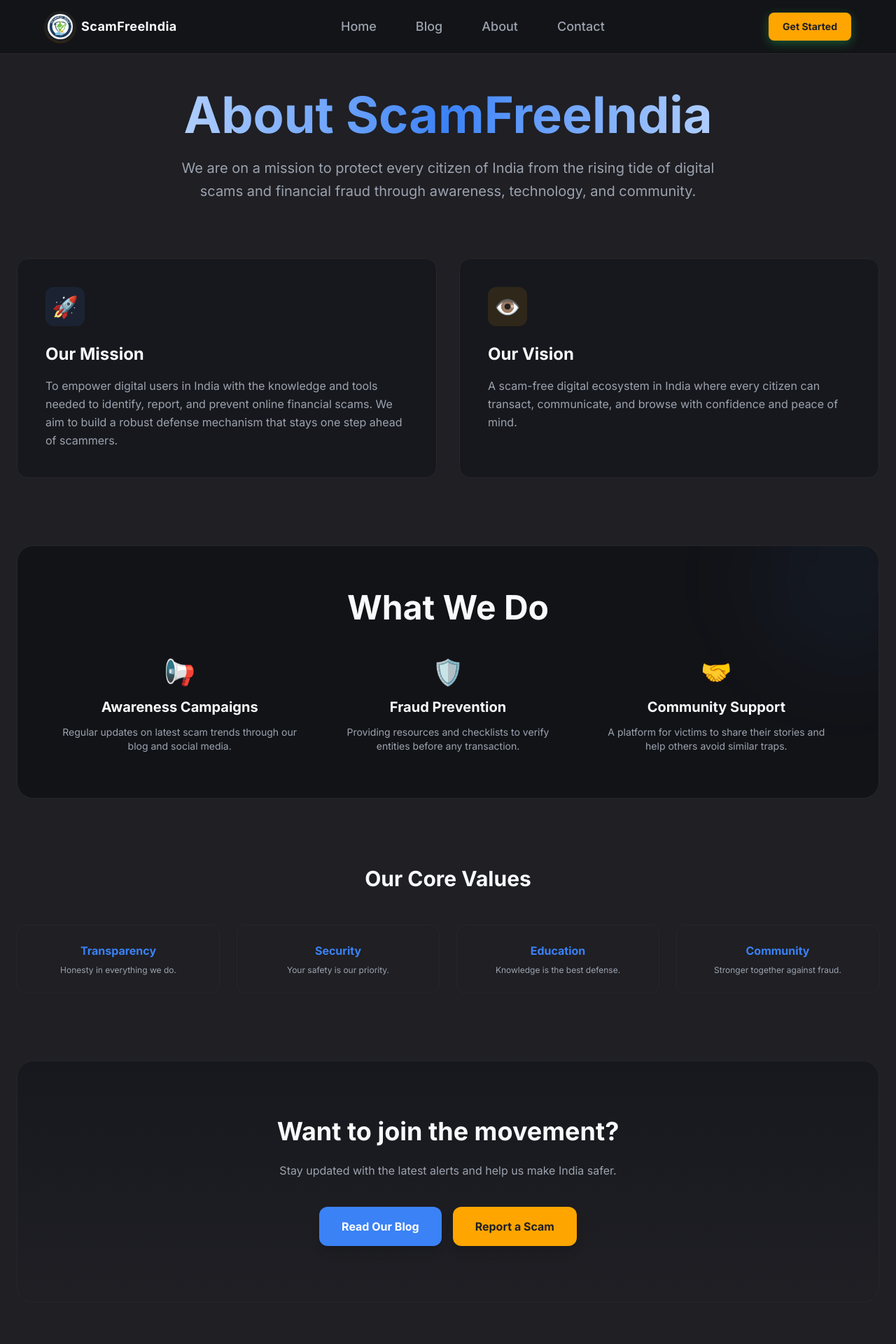
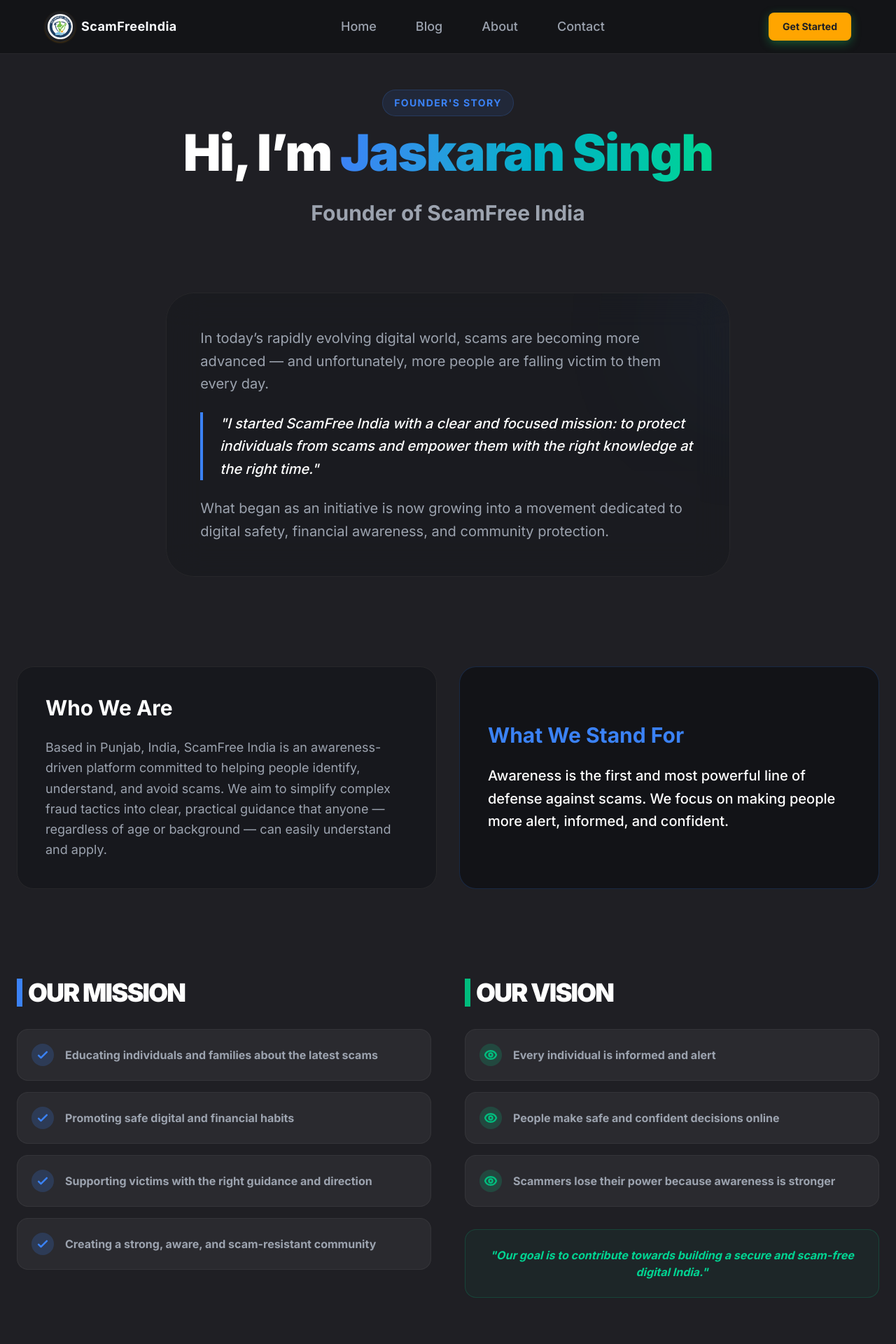
Before and after one commit to scamfreeindia-sfi/scamfreeindia, a Next.js app: page /about in a window 1280 px wide. Shown: the top 1920 px of the page at 70% size. Built offline with nearby package versions, Linux system fonts and the light colour scheme.

Commit message:
Add a new About Us page detailing the founder's story, mission, and vision for ScamFreeIndia.

```diff
--- a/app/about/page.tsx
+++ b/app/about/page.tsx
@@ -2,107 +2,163 @@
 import Header from '../components/Header';
 import Footer from '../components/Footer';
 import { Metadata } from 'next';
+import Image from 'next/image';
 
 export const metadata: Metadata = {
-    title: "About Us | Our Mission for a Scam-Free India",
-    description: "Learn about ScamFreeIndia's mission to protect Indian citizens from online fraud. Our vision is a secure digital ecosystem through awareness and expert guidance.",
+    title: "About Jaskaran Singh & ScamFreeIndia | Our Mission",
+    description: "Meet Jaskaran Singh, founder of ScamFreeIndia. Discover our mission to protect Indian citizens from scams through awareness, education, and community support.",
 };
 
 export default function AboutPage() {
     return (
-        <main className="min-h-screen bg-brand-bg text-brand-primary flex flex-col">
+        <main className="min-h-screen bg-brand-bg text-brand-primary flex flex-col selection:bg-brand-blue/30">
             <Header />
 
-            <div className="flex-grow pt-32 pb-20 px-6 max-w-7xl mx-auto">
-                {/* Hero Section */}
-                <div className="text-center mb-20 animate-slide-up">
-                    <h1 className="text-5xl md:text-7xl font-bold mb-6 bg-gradient-to-r from-brand-primary via-brand-blue to-brand-primary bg-clip-text text-transparent">
-                        About ScamFreeIndia
+            <div className="flex-grow pt-32 pb-20">
+                <div className="max-w-7xl mx-auto px-6">
+                    {/* Hero / Founder Section */}
+                    <div className="grid lg:grid-cols-12 gap-12 items-center mb-32">
+                        <div className="lg:col-span-12 text-center space-y-8 animate-slide-up">
+                            <div className="inline-flex items-center gap-2 px-4 py-2 rounded-full bg-brand-blue/10 border border-brand-blue/20 text-brand-blue text-sm font-bold uppercase tracking-widest mb-4">
+                                Founder's Story
+                            </div>
+                            <h1 className="text-5xl md:text-7xl font-black tracking-tight leading-none text-white">
+                                Hi, I’m <span className="text-transparent bg-clip-text bg-gradient-to-r from-brand-blue to-emerald-400">Jaskaran Singh</span>
                             </h1>
-                    <p className="text-brand-secondary text-lg md:text-xl max-w-3xl mx-auto leading-relaxed">
-                        We are on a mission to protect every citizen of India from the rising tide of digital scams and financial fraud through awareness, technology, and community.
+                            <p className="text-2xl md:text-3xl font-bold text-brand-secondary">
+                                Founder of ScamFree India
                             </p>
                         </div>
 
-                {/* Mission & Vision */}
-                <div className="grid md:grid-cols-2 gap-8 mb-24">
-                    <div className="bg-brand-card p-10 rounded-2xl border border-brand-border hover:border-brand-blue/30 transition-all group">
-                        <div className="w-14 h-14 bg-brand-blue/10 rounded-xl flex items-center justify-center mb-6 group-hover:scale-110 transition-transform">
-                            <span className="text-3xl">🚀</span>
-                        </div>
-                        <h2 className="text-2xl font-bold mb-4">Our Mission</h2>
-                        <p className="text-brand-secondary leading-relaxed">
-                            To empower digital users in India with the knowledge and tools needed to identify, report, and prevent online financial scams. We aim to build a robust defense mechanism that stays one step ahead of scammers.
+                        <div className="lg:col-span-8 lg:col-start-3 mt-12">
+                            <div className="bg-brand-card/50 backdrop-blur-xl border border-brand-border p-8 md:p-12 rounded-[2.5rem] relative overflow-hidden group">
+                                <div className="absolute top-0 right-0 w-64 h-64 bg-brand-blue opacity-5 blur-[100px] -mr-40 -mt-20"></div>
+                                <div className="relative z-10 space-y-6 text-lg md:text-xl text-brand-secondary leading-relaxed">
+                                    <p>
+                                        In today’s rapidly evolving digital world, scams are becoming more advanced — and unfortunately, more people are falling victim to them every day.
                                     </p>
-                    </div>
-
-                    <div className="bg-brand-card p-10 rounded-2xl border border-brand-border hover:border-brand-green/30 transition-all group">
-                        <div className="w-14 h-14 bg-brand-green/10 rounded-xl flex items-center justify-center mb-6 group-hover:scale-110 transition-transform">
-                            <span className="text-3xl">👁️</span>
-                        </div>
-                        <h2 className="text-2xl font-bold mb-4">Our Vision</h2>
-                        <p className="text-brand-secondary leading-relaxed">
-                            A scam-free digital ecosystem in India where every citizen can transact, communicate, and browse with confidence and peace of mind.
+                                    <p className="border-l-4 border-brand-blue pl-6 italic text-white font-medium">
+                                        "I started ScamFree India with a clear and focused mission: to protect individuals from scams and empower them with the right knowledge at the right time."
                                     </p>
-                    </div>
-                </div>
-
-                {/* What We Do */}
-                <div className="bg-brand-section rounded-3xl p-8 md:p-16 border border-brand-border mb-24 relative overflow-hidden">
-                    <div className="absolute top-0 right-0 w-64 h-64 bg-brand-blue/5 blur-3xl rounded-full -mr-20 -mt-20"></div>
-                    <div className="relative z-10">
-                        <h2 className="text-3xl md:text-5xl font-bold mb-12 text-center">What We Do</h2>
-                        <div className="grid md:grid-cols-3 gap-12">
-                            <div className="text-center">
-                                <div className="text-4xl mb-4">📢</div>
-                                <h3 className="text-xl font-bold mb-3">Awareness Campaigns</h3>
-                                <p className="text-brand-secondary text-sm">Regular updates on latest scam trends through our blog and social media.</p>
-                            </div>
-                            <div className="text-center">
-                                <div className="text-4xl mb-4">🛡️</div>
-                                <h3 className="text-xl font-bold mb-3">Fraud Prevention</h3>
-                                <p className="text-brand-secondary text-sm">Providing resources and checklists to verify entities before any transaction.</p>
-                            </div>
-                            <div className="text-center">
-                                <div className="text-4xl mb-4">🤝</div>
-                                <h3 className="text-xl font-bold mb-3">Community Support</h3>
-                                <p className="text-brand-secondary text-sm">A platform for victims to share their stories and help others avoid similar traps.</p>
+                                    <p>
+                                        What began as an initiative is now growing into a movement dedicated to digital safety, financial awareness, and community protection.
+                                    </p>
                                 </div>
                             </div>
                         </div>
                     </div>
 
-                {/* Values */}
-                <div className="mb-24">
-                    <h2 className="text-3xl font-bold mb-12 text-center">Our Core Values</h2>
-                    <div className="grid grid-cols-2 md:grid-cols-4 gap-6">
+                    {/* Who We Are & Values */}
+                    <div className="grid md:grid-cols-2 gap-8 mb-32">
+                        <div className="bg-brand-card p-10 rounded-3xl border border-brand-border hover:border-brand-blue/30 transition-all">
+                            <h2 className="text-3xl font-bold mb-6 text-white">Who We Are</h2>
+                            <p className="text-brand-secondary leading-relaxed text-lg">
+                                Based in Punjab, India, ScamFree India is an awareness-driven platform committed to helping people identify, understand, and avoid scams. We aim to simplify complex fraud tactics into clear, practical guidance that anyone — regardless of age or background — can easily understand and apply.
+                            </p>
+                        </div>
+                        <div className="bg-brand-section p-10 rounded-3xl border border-brand-blue/20 flex flex-col justify-center">
+                            <h2 className="text-3xl font-bold mb-6 text-brand-blue">What We Stand For</h2>
+                            <p className="text-xl font-medium text-white leading-relaxed">
+                                Awareness is the first and most powerful line of defense against scams. We focus on making people more alert, informed, and confident.
+                            </p>
+                        </div>
+                    </div>
+
+                    {/* Mission & Vision Grid */}
+                    <div className="grid lg:grid-cols-2 gap-12 mb-32">
+                        {/* Our Mission */}
+                        <div className="space-y-8">
+                            <h2 className="text-4xl font-black tracking-tighter uppercase text-white px-2 border-l-8 border-brand-blue">Our Mission</h2>
+                            <div className="grid gap-4">
                                 {[
-                            { title: "Transparency", desc: "Honesty in everything we do." },
-                            { title: "Security", desc: "Your safety is our priority." },
-                            { title: "Education", desc: "Knowledge is the best defense." },
-                            { title: "Community", desc: "Stronger together against fraud." }
-                        ].map((value, i) => (
-                            <div key={i} className="bg-brand-bg border border-brand-border p-6 rounded-xl text-center">
-                                <h4 className="font-bold text-brand-blue mb-2">{value.title}</h4>
-                                <p className="text-brand-secondary text-xs">{value.desc}</p>
+                                    "Educating individuals and families about the latest scams",
+                                    "Promoting safe digital and financial habits",
+                                    "Supporting victims with the right guidance and direction",
+                                    "Creating a strong, aware, and scam-resistant community"
+                                ].map((item, i) => (
+                                    <div key={i} className="flex items-center gap-4 bg-white/5 p-5 rounded-2xl border border-white/5 hover:border-brand-blue/20 transition-all">
+                                        <div className="w-8 h-8 rounded-full bg-brand-blue/20 flex items-center justify-center shrink-0 text-brand-blue">
+                                            <svg className="w-5 h-5" fill="none" viewBox="0 0 24 24" stroke="currentColor">
+                                                <path strokeLinecap="round" strokeLinejoin="round" strokeWidth={3} d="M5 13l4 4L19 7" />
+                                            </svg>
+                                        </div>
+                                        <span className="font-bold text-brand-secondary">{item}</span>
+                                    </div>
+                                ))}
+                            </div>
+                        </div>
+
+                        {/* Our Vision */}
+                        <div className="space-y-8">
+                            <h2 className="text-4xl font-black tracking-tighter uppercase text-white px-2 border-l-8 border-emerald-500">Our Vision</h2>
+                            <div className="grid gap-4">
+                                {[
+                                    "Every individual is informed and alert",
+                                    "People make safe and confident decisions online",
+                                    "Scammers lose their power because awareness is stronger"
+                                ].map((item, i) => (
+                                    <div key={i} className="flex items-center gap-4 bg-white/5 p-5 rounded-2xl border border-white/5 hover:border-emerald-500/20 transition-all">
+                                        <div className="w-8 h-8 rounded-full bg-emerald-500/20 flex items-center justify-center shrink-0 text-emerald-500">
+                                            <svg className="w-5 h-5" fill="none" viewBox="0 0 24 24" stroke="currentColor">
+                                                <path strokeLinecap="round" strokeLinejoin="round" strokeWidth={3} d="M15 12a3 3 0 11-6 0 3 3 0 016 0z" />
+                                                <path strokeLinecap="round" strokeLinejoin="round" strokeWidth={3} d="M2.458 12C3.732 7.943 7.523 5 12 5c4.478 0 8.268 2.943 9.542 7-1.274 4.057-5.064 7-9.542 7-4.477 0-8.268-2.943-9.542-7z" />
+                                            </svg>
+                                        </div>
+                                        <span className="font-bold text-brand-secondary">{item}</span>
+                                    </div>
+                                ))}
+                                <div className="mt-4 p-6 bg-emerald-500/5 border border-emerald-500/20 rounded-2xl">
+                                    <p className="text-emerald-400 font-bold italic text-center">
+                                        "Our goal is to contribute towards building a secure and scam-free digital India."
+                                    </p>
+                                </div>
+                            </div>
+                        </div>
+                    </div>
+
+                    {/* Why ScamFree India */}
+                    <div className="bg-brand-section border border-brand-border rounded-[3rem] p-12 md:p-20 relative overflow-hidden mb-32 text-center">
+                        <div className="absolute top-1/2 left-1/2 -translate-x-1/2 -translate-y-1/2 w-full h-full bg-brand-blue/5 blur-[120px]"></div>
+                        <h2 className="text-4xl md:text-5xl font-black mb-16 relative z-10">Why ScamFree India?</h2>
+                        <div className="grid md:grid-cols-2 lg:grid-cols-4 gap-8 relative z-10">
+                            {[
+                                "Trusted and reliable guidance",
+                                "Simple, real-world solutions — no complicated jargon",
+                                "A community-driven support system",
+                                "A genuine mission focused on impact, not just awareness"
+                            ].map((text, i) => (
+                                <div key={i} className="bg-brand-card/80 p-6 rounded-2xl border border-brand-border hover:border-brand-blue/50 transition-all group shadow-xl">
+                                    <div className="w-12 h-12 rounded-full bg-brand-blue text-white flex items-center justify-center mx-auto mb-6 shadow-lg shadow-brand-blue/20 group-hover:scale-110 transition-transform">
+                                        <svg className="w-6 h-6" fill="none" viewBox="0 0 24 24" stroke="currentColor">
+                                            <path strokeLinecap="round" strokeLinejoin="round" strokeWidth={3} d="M5 13l4 4L19 7" />
+                                        </svg>
+                                    </div>
+                                    <p className="font-bold text-sm leading-relaxed">{text}</p>
                                 </div>
                             ))}
                         </div>
                     </div>
 
                     {/* Call to Action */}
-                <div className="text-center py-20 bg-gradient-to-b from-brand-card to-brand-bg rounded-3xl border border-brand-border px-6">
-                    <h2 className="text-3xl md:text-4xl font-bold mb-6">Want to join the movement?</h2>
-                    <p className="text-brand-secondary mb-10 max-w-2xl mx-auto">
-                        Stay updated with the latest alerts and help us make India safer.
+                    <div className="max-w-4xl mx-auto text-center space-y-10">
+                        <h2 className="text-4xl md:text-6xl font-black text-white italic">
+                            Together, We Can Stay <span className="text-brand-blue">One Step Ahead</span>
+                        </h2>
+                        <p className="text-brand-secondary text-xl max-w-2xl mx-auto italic">
+                            At ScamFree India, we are building more than just awareness — we are building a community that stands strong against fraud.
                         </p>
-                    <div className="flex flex-col sm:flex-row gap-4 justify-center">
-                        <a href="/blog" className="px-8 py-4 bg-brand-blue hover:bg-brand-blue/80 text-white font-bold rounded-xl transition-all shadow-lg hover:shadow-brand-blue/20">
-                            Read Our Blog
+                        <div className="pt-8 flex flex-wrap justify-center gap-6">
+                            <a href="/#report" className="px-10 py-5 bg-brand-blue text-white font-black text-lg rounded-2xl hover:scale-105 active:scale-95 transition-all shadow-xl shadow-brand-blue/20">
+                                JOIN THE MOVEMENT
                             </a>
-                        <a href="/#report" className="px-8 py-4 bg-brand-green hover:brightness-110 text-brand-bg font-bold rounded-xl transition-all shadow-lg hover:shadow-brand-green/20">
-                            Report a Scam
-                        </a>
+                        </div>
+                        <div className="pt-12 flex items-center justify-center gap-4 text-xs font-black uppercase tracking-[0.3em] text-brand-secondary/40">
+                            <span>Stay Alert</span>
+                            <span className="w-2 h-2 rounded-full bg-brand-blue/20"></span>
+                            <span>Stay Aware</span>
+                            <span className="w-2 h-2 rounded-full bg-brand-blue/20"></span>
+                            <span>Stay Scam-Free</span>
+                        </div>
                     </div>
                 </div>
             </div>
```
Lines whose indentation alone changed are shown as unchanged.
